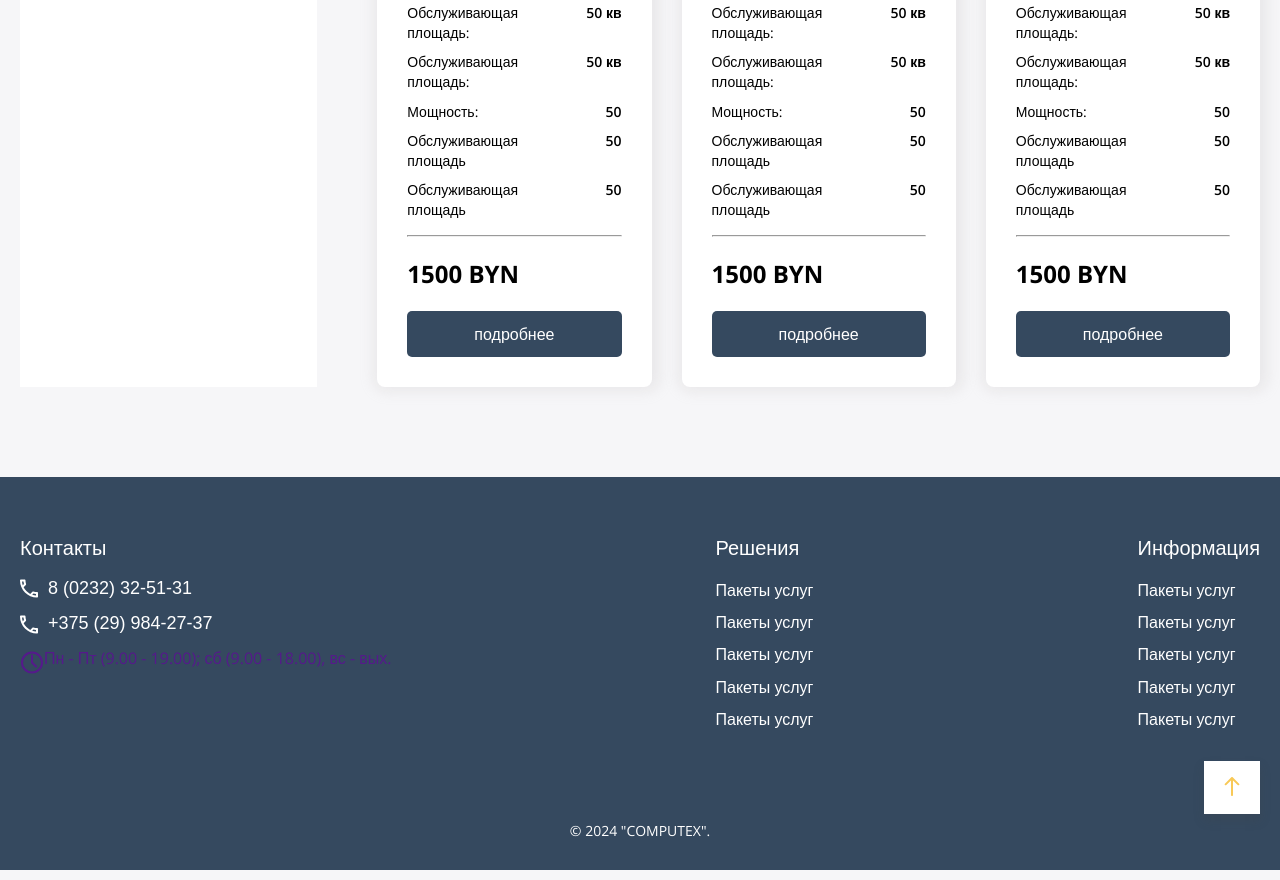
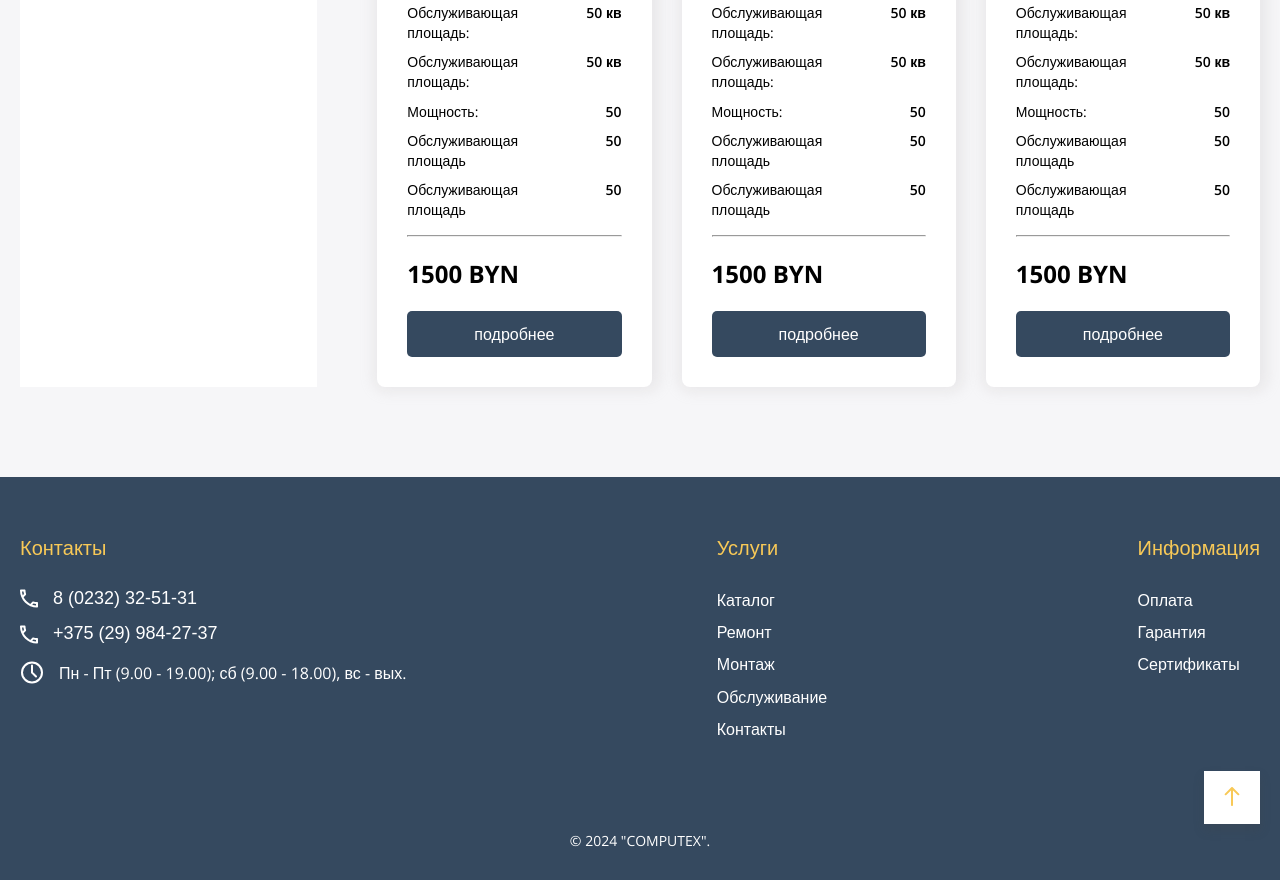
Before and after one commit to anastasiakonushok/computex-conditioner, a plain HTML site: page catalog.html in a window 1280 px wide. Shown: the part 1107-1987 px from the top of the page. Drawn offline with nearby package versions, Linux system fonts and the light colour scheme.

Commit message:
fix: footer

```diff
--- a/catalog.html
+++ b/catalog.html
@@ -244,42 +244,42 @@
     <footer class="footer">
       <div class="container footer__container">
         <div class="footer__wrapp flex">
-          <div class="contact">
+          <div class="footer__contact">
             <h3>Контакты</h3>
             <ul>
-              <li><a class="flex contact__phone" href=""> <span class="icon flex">
+              <li><a class="flex footer__phone" href=""> <span class="icon flex">
                     <svg width="18" height="19" viewBox="0 0 18 19" fill="none" xmlns="http://www.w3.org/2000/svg">
-                      <path d="M3.54 2.5C3.6 3.39 3.75 4.26 3.99 5.09L2.79 6.29C2.38 5.09 2.12 3.82 2.03 2.5H3.54V2.5ZM13.4 14.52C14.25 14.76 15.12 14.91 16 14.97V16.46C14.68 16.37 13.41 16.11 12.2 15.71L13.4 14.52V14.52ZM4.5 0.5H1C0.45 0.5 0 0.95 0 1.5C0 10.89 7.61 18.5 17 18.5C17.55 18.5 18 18.05 18 17.5V14.01C18 13.46 17.55 13.01 17 13.01C15.76 13.01 14.55 12.81 13.43 12.44C13.33 12.4 13.22 12.39 13.12 12.39C12.86 12.39 12.61 12.49 12.41 12.68L10.21 14.88C7.38 13.43 5.06 11.12 3.62 8.29L5.82 6.09C6.1 5.81 6.18 5.42 6.07 5.07C5.7 3.95 5.5 2.75 5.5 1.5C5.5 0.95 5.05 0.5 4.5 0.5Z" fill="#ffff"></path>
+                      <path d="M3.54 2.5C3.6 3.39 3.75 4.26 3.99 5.09L2.79 6.29C2.38 5.09 2.12 3.82 2.03 2.5H3.54V2.5ZM13.4 14.52C14.25 14.76 15.12 14.91 16 14.97V16.46C14.68 16.37 13.41 16.11 12.2 15.71L13.4 14.52V14.52ZM4.5 0.5H1C0.45 0.5 0 0.95 0 1.5C0 10.89 7.61 18.5 17 18.5C17.55 18.5 18 18.05 18 17.5V14.01C18 13.46 17.55 13.01 17 13.01C15.76 13.01 14.55 12.81 13.43 12.44C13.33 12.4 13.22 12.39 13.12 12.39C12.86 12.39 12.61 12.49 12.41 12.68L10.21 14.88C7.38 13.43 5.06 11.12 3.62 8.29L5.82 6.09C6.1 5.81 6.18 5.42 6.07 5.07C5.7 3.95 5.5 2.75 5.5 1.5C5.5 0.95 5.05 0.5 4.5 0.5Z" fill="currentColor"></path>
                     </svg></span><span class="text">8 (0232) 32-51-31 </span></a></li>
-              <li><a class="flex contact__phone" href=""> <span class="icon flex">
+              <li><a class="flex footer__phone" href=""> <span class="icon flex">
                     <svg width="18" height="19" viewBox="0 0 18 19" fill="none" xmlns="http://www.w3.org/2000/svg">
-                      <path d="M3.54 2.5C3.6 3.39 3.75 4.26 3.99 5.09L2.79 6.29C2.38 5.09 2.12 3.82 2.03 2.5H3.54V2.5ZM13.4 14.52C14.25 14.76 15.12 14.91 16 14.97V16.46C14.68 16.37 13.41 16.11 12.2 15.71L13.4 14.52V14.52ZM4.5 0.5H1C0.45 0.5 0 0.95 0 1.5C0 10.89 7.61 18.5 17 18.5C17.55 18.5 18 18.05 18 17.5V14.01C18 13.46 17.55 13.01 17 13.01C15.76 13.01 14.55 12.81 13.43 12.44C13.33 12.4 13.22 12.39 13.12 12.39C12.86 12.39 12.61 12.49 12.41 12.68L10.21 14.88C7.38 13.43 5.06 11.12 3.62 8.29L5.82 6.09C6.1 5.81 6.18 5.42 6.07 5.07C5.7 3.95 5.5 2.75 5.5 1.5C5.5 0.95 5.05 0.5 4.5 0.5Z" fill="#ffff"></path>
+                      <path d="M3.54 2.5C3.6 3.39 3.75 4.26 3.99 5.09L2.79 6.29C2.38 5.09 2.12 3.82 2.03 2.5H3.54V2.5ZM13.4 14.52C14.25 14.76 15.12 14.91 16 14.97V16.46C14.68 16.37 13.41 16.11 12.2 15.71L13.4 14.52V14.52ZM4.5 0.5H1C0.45 0.5 0 0.95 0 1.5C0 10.89 7.61 18.5 17 18.5C17.55 18.5 18 18.05 18 17.5V14.01C18 13.46 17.55 13.01 17 13.01C15.76 13.01 14.55 12.81 13.43 12.44C13.33 12.4 13.22 12.39 13.12 12.39C12.86 12.39 12.61 12.49 12.41 12.68L10.21 14.88C7.38 13.43 5.06 11.12 3.62 8.29L5.82 6.09C6.1 5.81 6.18 5.42 6.07 5.07C5.7 3.95 5.5 2.75 5.5 1.5C5.5 0.95 5.05 0.5 4.5 0.5Z" fill="currentColor"></path>
                     </svg></span><span class="text">+375 (29) 984-27-37</span></a></li>
-              <li> <a class="flex" href=""><span class="icon flex">
+              <li>
+                <div class="footer__local flex"><span class="icon flex">
                     <svg width="24" height="25" viewBox="0 0 24 25" fill="none" xmlns="http://www.w3.org/2000/svg">
                       <path d="M22 12.5C22 18.0228 17.5228 22.5 12 22.5C6.47715 22.5 2 18.0228 2 12.5C2 6.97715 6.47715 2.5 12 2.5C17.5228 2.5 22 6.97715 22 12.5Z" stroke="currentColor" stroke-width="2"></path>
                       <path d="M12 5.5V12.5L16 16.5" stroke="currentColor" stroke-width="2" stroke-linecap="round"></path>
-                    </svg></span><span class="text">Пн - Пт (9.00 - 19.00); сб (9.00 - 18.00), вс - вых.</span></a></li>
+                    </svg></span><span class="text">Пн - Пт (9.00 - 19.00); сб (9.00 - 18.00), вс - вых.</span></div>
+              </li>
             </ul>
           </div>
           <nav class="nav-footer">
-            <h3>Решения </h3>
+            <h3>Услуги</h3>
             <ul>
-              <li> <a href="">Пакеты услуг</a></li>
-              <li> <a href="">Пакеты услуг</a></li>
-              <li> <a href="">Пакеты услуг</a></li>
-              <li> <a href="">Пакеты услуг</a></li>
-              <li> <a href="">Пакеты услуг   </a></li>
+              <li> <a href="">Каталог</a></li>
+              <li> <a href="">Ремонт</a></li>
+              <li> <a href="">Монтаж</a></li>
+              <li> <a href="">Обслуживание</a></li>
+              <li> <a href="">Контакты   </a></li>
             </ul>
           </nav>
           <nav class="nav-footer">
             <h3>Информация </h3>
             <ul>
-              <li> <a href="">Пакеты услуг</a></li>
-              <li> <a href="">Пакеты услуг</a></li>
-              <li> <a href="">Пакеты услуг</a></li>
-              <li> <a href="">Пакеты услуг</a></li>
-              <li> <a href="">Пакеты услуг</a></li>
+              <li> <a href="">Оплата</a></li>
+              <li> <a href="">Гарантия</a></li>
+              <li> <a href="">Сертификаты</a></li>
             </ul>
           </nav>
         </div>
--- a/css/main.css
+++ b/css/main.css
@@ -353,45 +353,29 @@ p {
 
 .footer h3 {
   font-weight: 500;
-  margin-bottom: 20px;
+  margin-bottom: 30px;
+  color: var(--main-yellow);
 }
 
-.footer .contact__phone {
+.footer__phone {
   -webkit-box-align: center;
   -ms-flex-align: center;
   align-items: center;
   margin-bottom: 16px;
-  gap: 10px;
+  gap: 15px;
   color: var(--white-color);
 }
 
-.footer .contact__phone .text {
+.footer__phone .text {
   font: 18px/110% var(--title-font);
 }
 
-.footer .contact__email {
+.footer__local {
+  gap: 15px;
   -webkit-box-align: center;
   -ms-flex-align: center;
   align-items: center;
-  margin-bottom: 16px;
-  gap: 10px;
-  margin-top: 25px;
   color: var(--white-color);
-}
-
-.footer .contact__email .text {
-  font: 18px/110% var(--title-font);
-}
-
-.footer .contact-2 {
-  display: -webkit-box;
-  display: -ms-flexbox;
-  display: flex;
-  -webkit-box-orient: vertical;
-  -webkit-box-direction: normal;
-  -ms-flex-direction: column;
-  flex-direction: column;
-  gap: 20px;
 }
 
 .footer__wrapp {
@@ -1151,15 +1135,12 @@ p {
     transition: all 0.3s ease;
   }
 
-  .footer a:hover {
+  .footer__phone:hover,
+  .footer__local:hover {
     -webkit-transition: all 0.3s ease;
     -o-transition: all 0.3s ease;
     transition: all 0.3s ease;
-    color: rgb(168, 188, 255);
-  }
-
-  .footer a:hover svg path {
-    fill: rgb(168, 188, 255);
+    color: var(--main-yellow);
   }
 
 @supports (-webkit-appearance:none) {
@@ -1271,7 +1252,7 @@ p {
   .footer__wrapp {
     -ms-flex-wrap: wrap;
     flex-wrap: wrap;
-    gap: 30px;
+    gap: 60px;
   }
 
   .footer .contact,
```
Also changed, not shown: catalog-single.html (+18 -18 lines), index.html (+18 -18 lines), css/main.min.css.
